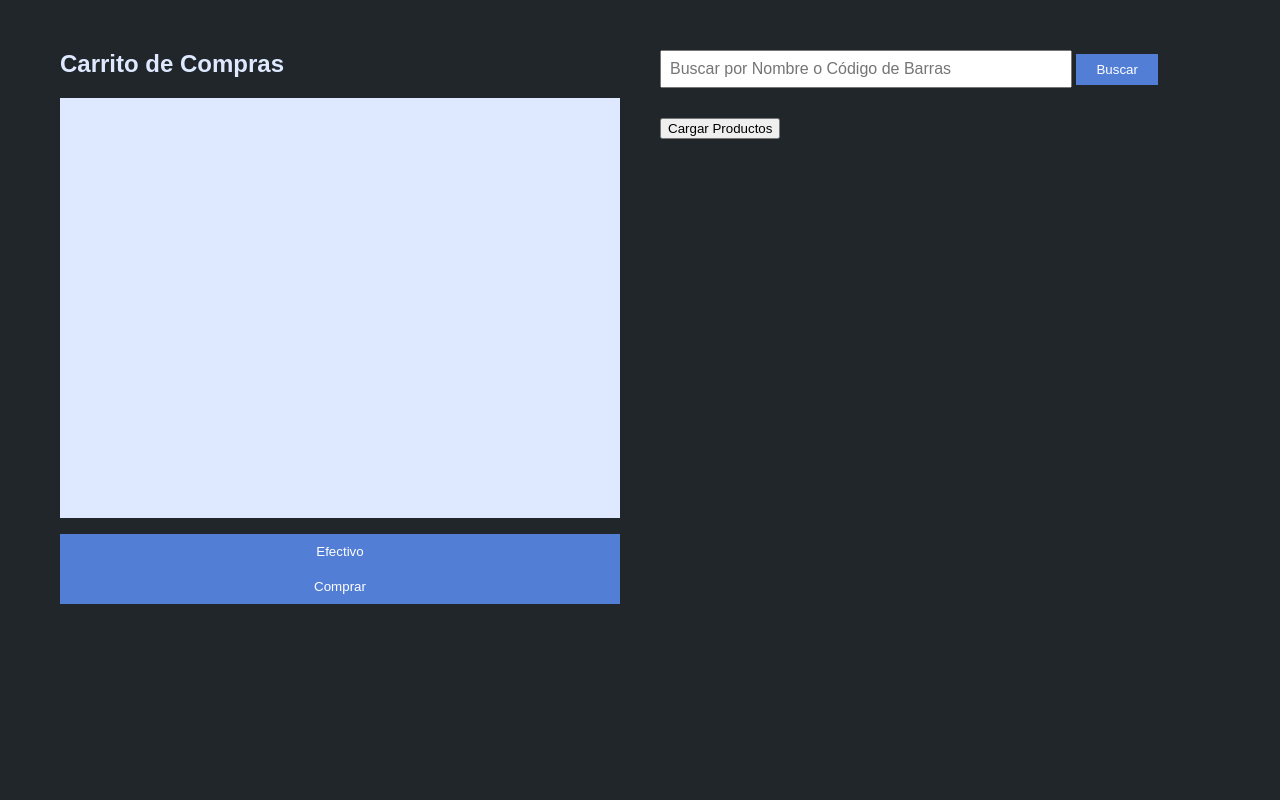
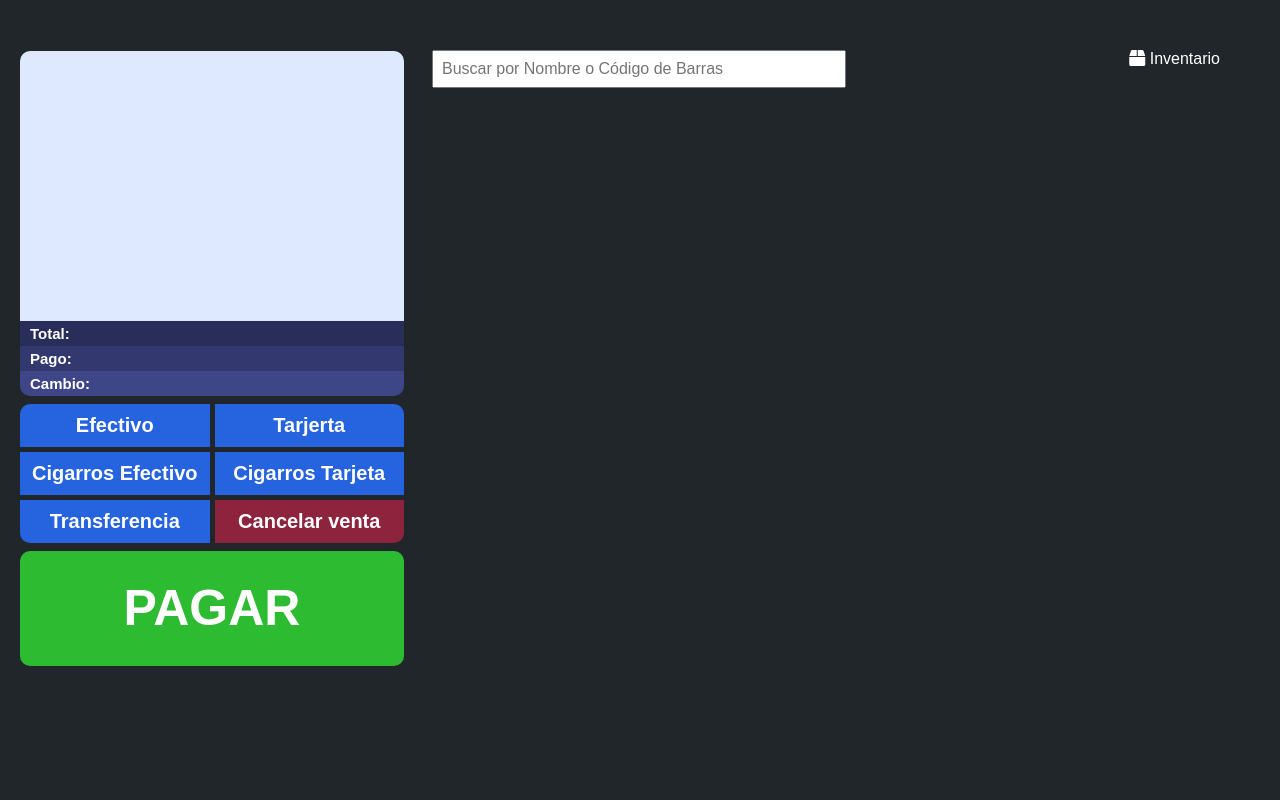
Before and after one commit to Pablo-Millones/Blue-Cat, a PHP site: page /Mi_ERP/public/punto_de_venta.html in a window 1280 px wide. Run offline with PHP 8.4, Linux system fonts and the light colour scheme.

Commit message:
Add files via upload

```diff
--- a/assets/css/punto_de_venta.css
+++ b/assets/css/punto_de_venta.css
@@ -16,6 +16,24 @@ body {
     flex: 1;
     padding: 0 20px;
   }
+  .container-left {
+    position: fixed;
+    top: 35px;
+    left: 0;
+    bottom: 0;
+    width: 30%; /* Puedes ajustar el ancho según sea necesario */
+    overflow-y: auto; /* Para habilitar el desplazamiento vertical si el contenido es más grande que el área visible */
+    z-index: 999; /* Asegura que el .container-left esté por encima del resto del contenido */
+}
+
+.container-right {
+    margin-left: 31%; /* Establece un margen a la izquierda para dejar espacio para el .container-left */
+    padding-left: 20px; /* Ajusta el relleno según sea necesario */
+    width: calc(50% - 20px); /* El ancho del .container-right se ajusta para dejar espacio para el .container-left y el relleno */
+    overflow-y: auto; /* Para habilitar el desplazamiento vertical si el contenido es más grande que el área visible */
+}
+
+
 
   h2 {
     margin-top: 0;
@@ -27,23 +45,10 @@ body {
   }
 
   .search-bar input[type="text"] {
-    width: 70%;
+    width: 50%;
     padding: 8px;
     font-size: 16px;
     margin-bottom: 10px;
-  }
-
-  .search-bar button {
-    padding: 8px 20px;
-    background-color: #527ED5;
-    color: #fff;
-    border: none;
-    cursor: pointer;
-
-  }
-
-  .search-bar button:hover {
-    background-color: #385F9E;
   }
 
   .product-grid {
@@ -74,26 +79,20 @@ body {
     margin-bottom: 20px;
   }
 
-  .calculator button {
-    padding: 8px 20px;
-    margin-left: 10px;
-    background-color: #527ED5;
-    color: #fff;
-    border: none;
-    cursor: pointer;
-  }
-
-  .calculator button:hover {
-    background-color: #385F9E;
-  }
-
   #cart-items {
     background-color: #dee9ff;
     list-style-type: none;
     padding: 10px;
-    min-height: 400px;
+    min-height: 250px;
+    max-height: 250px;
+    overflow-y: auto; /* Habilitar el desplazamiento vertical */
+    padding-right: 10px;
+    margin-bottom: 0%;
+    width: auto;
+    border-top-left-radius: 10px;
+    border-top-right-radius: 10px;
+}
 
-  }
 
   #cart-items li {
     margin-bottom: 10px;
@@ -110,16 +109,110 @@ body {
   }
 
   .comprar-btn {
-    display: block;
-    width: 100%;
+    display:grid;
+    align-items: center;
+    width: 45%;
     padding: 10px;
-    background-color: #527ED5;
+    background-color: #2563df;
     color: #fff;
     border: none;
     cursor: pointer;
+    font-size: 20px;
+    font-weight: bolder;
+  }
+  .cancelar-btn{
+    display:grid;
+    align-items: center;
+    width: 45%;
+    padding: 10px;
+    background-color: #8d233c;
+    color: #fff;
+    border: none;
+    cursor: pointer;
+    font-size: 20px;
+    font-weight: bolder;
+  }
+  .cancelar-btn:hover{
+    background-color: #ff2929;
+
+  }
+  .comprar-btn:hover {
+    background-color: #26477b;
+
+  }
+  .pagar-btn {
+    display:grid;
+    align-items: center;
+    width: 100%;
+    padding: 10px;
+    background-color: #2cbb31;
+    color: #fff;
+    border: none;
+    cursor: pointer;
+    margin-top: 5px;
+    height:15%;
+    font-size: 50px;
+    font-weight: bolder;
+    border-radius: 10px;
   }
 
-  .comprar-btn:hover {
-    background-color: #385F9E;
+
+  .pagar-btn:hover {
+    background-color: #63ff2f;
 
   }
+  .console-btn {
+    display: grid;
+    grid-template-columns: repeat(2, 1fr); /* Dos columnas iguales */
+    gap: 5px; /* Espacio entre los botones */
+    margin-top: 8px;
+    margin-bottom: 8px;
+  }
+
+  .comprar-btn,
+  .cancelar-btn,
+  .pagar-btn {
+    width: 100%; /* Opcional: Para asegurar que los botones ocupen todo el ancho de su contenedor */
+  }
+
+  #precio-total,
+  #pago,
+  #cambio {
+    background-color: #282d59;
+    list-style-type: none;
+    min-height: 25px;
+    font-size: 15px;
+    font-weight: bold;
+    width: auto;
+    margin-bottom: 0%;
+    display: flex;
+    align-items: center; /* Centra verticalmente el contenido */
+    padding: 0 10px; /* Ajusta el padding para centrar verticalmente */
+  }
+#precio-total .total,
+#pago .pago,
+#cambio .cambio{
+  margin: 0%;
+  color: white;
+}
+#pago{
+  background-color: #33396e;
+
+}
+#cambio{
+  background-color: #3f4687;
+  border-bottom-left-radius: 10px;
+  border-bottom-right-radius: 10px;
+}
+#efectivo-btn{
+  border-top-left-radius: 10px;
+}
+#tarjeta-btn{
+  border-top-right-radius: 10px;
+}
+#transferencia-btn{
+  border-bottom-left-radius: 10px;
+}
+#cancelar-venta{
+  border-bottom-right-radius: 10px;
+}
--- a/assets/js/punto_de_venta.js
+++ b/assets/js/punto_de_venta.js
@@ -1,19 +1,294 @@
 function loadProducts() {
     var xhr = new XMLHttpRequest();
-    xhr.open('GET', '../assets/PHP/obtener_productos_punto_venta.php', true); // Reemplaza el archivo PHP por el que obtiene productos por usuario
+    xhr.open('GET', '../assets/PHP/obtener_productos_punto_venta.php', true);
     xhr.onreadystatechange = function() {
         if (xhr.readyState === 4 && xhr.status === 200) {
             var productos = JSON.parse(xhr.responseText);
             var productGrid = document.getElementById('product-grid');
             productGrid.innerHTML = ''; // Limpiamos el contenido previo del contenedor
+
             productos.forEach(function(producto) {
+                // Crear el contenedor del producto
                 var productDiv = document.createElement('div');
                 productDiv.classList.add('product');
-                productDiv.innerHTML = '<h3>' + producto.nombre_producto + '</h3>' +
-                                       '<p>Precio: ' + producto.precio_venta + '</p>'; // Puedes agregar más detalles si lo necesitas
+
+
+                // Agregar el nombre del producto como un elemento clicable
+                var productName = document.createElement('h3');
+                productName.textContent = producto.nombre_producto;
+                productName.addEventListener('click', function() {
+                    addToCart(producto.nombre_producto, parseFloat(producto.precio_venta));
+                });
+
+                // Agregar el precio del producto como un elemento clicable
+                var productPrice = document.createElement('p');
+                productPrice.textContent = '$' + parseFloat(producto.precio_venta).toFixed(2); // Convertir el precio a número y limitar a dos decimales
+                productPrice.addEventListener('click', function() {
+                    addToCart(producto.nombre_producto, parseFloat(producto.precio_venta));
+                });
+
+                // Agregar el código de barras del producto como un elemento clicable
+                var productBarcode = document.createElement('p');
+                productBarcode.textContent = producto.codigo_de_barras;
+                productBarcode.addEventListener('click', function() {
+                    addToCart(producto.nombre_producto, parseFloat(producto.precio_venta));
+                });
+
+                // Agregar los elementos al contenedor del producto
+                productDiv.appendChild(productName);
+                productDiv.appendChild(productPrice);
+                productDiv.appendChild(productBarcode);
+
+                // Agregar el contenedor del producto a la grid
                 productGrid.appendChild(productDiv);
             });
         }
     };
     xhr.send();
+}
+
+
+
+
+
+// Obtener referencia al campo de entrada de búsqueda
+const searchInput = document.getElementById('search-input');
+
+// Obtener referencia a la tabla de productos y a todas las filas de productos
+const productGrid = document.getElementById('product-grid');
+
+// Función para realizar la búsqueda y filtrar los productos
+function searchProducts() {
+  // Convertir el texto de búsqueda a minúsculas para que la búsqueda no sea sensible a mayúsculas y minúsculas
+  const searchText = searchInput.value.toLowerCase();
+
+  // Obtener todos los elementos con la clase 'product'
+  const products = document.getElementsByClassName('product');
+
+  // Iterar sobre los elementos de producto y mostrar u ocultar según coincida con el texto de búsqueda
+  for (let i = 0; i < products.length; i++) {
+    const product = products[i];
+    // Obtener el texto dentro del div de producto
+    const productName = product.getElementsByTagName('h3')[0].innerText.toLowerCase();
+    const productBarcode = product.getElementsByTagName('p')[1].innerText.toLowerCase(); // Suponiendo que el código de barras es el segundo párrafo
+    // Realizar la búsqueda
+    if (productName.includes(searchText) || productBarcode.includes(searchText)) {
+      // Si hay coincidencia, mostrar el producto
+      product.style.display = '';
+    } else {
+      // Si no hay coincidencia, ocultar el producto
+      product.style.display = 'none';
+    }
   }
+}
+
+// Agregar un evento de escucha para el evento de entrada en el campo de búsqueda
+searchInput.addEventListener('input', searchProducts);
+
+// Llamar a loadProducts para cargar los productos inicialmente
+loadProducts();
+
+// Función para agregar productos al carrito
+function addToCart(productName, productPrice) {
+    // Crear un nuevo elemento de lista para el producto
+    var cartItem = document.createElement('li');
+    cartItem.innerText = productName + ' .................................   $' + productPrice;
+
+    // Agregar el elemento de lista al carrito
+    var cart = document.getElementById('cart-items');
+    cart.appendChild(cartItem);
+
+    // Calcular y mostrar el nuevo precio total
+    calculateTotalPrice();
+}
+
+// Función para quitar productos del carrito
+function removeFromCart() {
+    // Obtener referencia al carrito de compras
+    var cart = document.getElementById('cart-items');
+
+    // Obtener el último elemento del carrito
+    var lastCartItem = cart.lastElementChild;
+
+    // Verificar si hay elementos en el carrito
+    if (lastCartItem) {
+        // Quitar el último elemento del carrito
+        cart.removeChild(lastCartItem);
+        // Calcular y mostrar el nuevo precio total
+        calculateTotalPrice();
+    }
+}
+
+
+// Agregar un evento de escucha para la tecla "borrar" (Backspace)
+document.addEventListener('keydown', function(event) {
+    if (event.key === 'Backspace') {
+        removeFromCart();
+    }
+});
+// Función para calcular el precio total de los productos en el carrito
+function calculateTotalPrice() {
+    // Obtener referencia al carrito de compras
+    var cart = document.getElementById('cart-items');
+
+    // Obtener todos los elementos de lista dentro del carrito
+    var cartItems = cart.getElementsByTagName('li');
+
+    // Variable para almacenar el precio total
+    var totalPrice = 0;
+
+    // Iterar sobre los elementos del carrito y sumar los precios
+    for (var i = 0; i < cartItems.length; i++) {
+        // Obtener el texto del elemento de lista
+        var itemText = cartItems[i].innerText;
+        // Extraer el precio del texto (se asume que el precio está al final del texto y precedido por '$')
+        var price = parseFloat(itemText.split('$')[1]);
+        // Sumar el precio al total
+        totalPrice += price;
+    }
+
+    // Mostrar el precio total en el elemento HTML correspondiente
+    var totalPriceElement = document.querySelector('#precio-total .total');
+    totalPriceElement.textContent = 'Total: $' + totalPrice.toFixed(2);
+}
+// Función para establecer el monto de pago
+function setPaymentAmount(amount) {
+    // Obtener el elemento de pago
+    var paymentElement = document.querySelector('#pago .pago');
+
+    // Mostrar el monto de pago en el elemento
+    paymentElement.textContent = 'Pago: $' + amount.toFixed(2);
+}
+
+// Función para obtener el precio total de los productos en el carrito
+function getTotalPrice() {
+    // Obtener referencia al carrito de compras
+    var cart = document.getElementById('cart-items');
+
+    // Obtener todos los elementos de lista dentro del carrito
+    var cartItems = cart.getElementsByTagName('li');
+
+    // Variable para almacenar el precio total
+    var totalPrice = 0;
+
+    // Iterar sobre los elementos del carrito y sumar los precios
+    for (var i = 0; i < cartItems.length; i++) {
+        // Obtener el texto del elemento de lista
+        var itemText = cartItems[i].innerText;
+        // Extraer el precio del texto (se asume que el precio está al final del texto y precedido por '$')
+        var price = parseFloat(itemText.split('$')[1]);
+        // Sumar el precio al total
+        totalPrice += price;
+    }
+
+    return totalPrice;
+}
+
+// Función para calcular el cambio
+function calculateChange(paymentAmount, totalPrice) {
+    // Calcular la diferencia entre el pago y el total
+    var change = paymentAmount - totalPrice;
+
+    // Obtener el elemento de cambio
+    var changeElement = document.querySelector('#cambio .cambio');
+
+    // Mostrar el cambio en el elemento
+    changeElement.textContent = 'Cambio: $' + change.toFixed(2);
+}
+
+// Obtener referencia al contenedor de productos
+const product_Grid = document.getElementById('product-grid');
+
+// Agregar un evento de clic a la grid de productos
+productGrid.addEventListener('click', function(event) {
+    // Verificar si el clic se originó en un elemento de producto
+    if (event.target.classList.contains('product')) {
+        // Obtener los datos del producto clickeado
+        var productName = event.target.querySelector('h3').innerText;
+        var productPrice = event.target.querySelector('p:nth-of-type(1)').innerText.split(' ')[1]; // Obtener el precio del producto
+
+        // Agregar el producto al carrito
+        addToCart(productName, productPrice);
+    }
+});
+// Evento de clic para el botón "Efectivo"
+document.getElementById('efectivo-btn').addEventListener('click', function() {
+    var totalAmount = getTotalPrice();
+    var amount = parseFloat(prompt("Ingrese el monto en efectivo:", totalAmount.toFixed(2)));
+    if (!isNaN(amount)) {
+        setPaymentAmount(amount);
+        calculateChange(amount, totalAmount);
+    } else {
+        alert("Por favor, ingrese un monto válido.");
+    }
+});
+
+// Evento de clic para el botón "Tarjeta"
+document.getElementById('tarjeta-btn').addEventListener('click', function() {
+    var totalAmount = getTotalPrice();
+    var amount = parseFloat(prompt("Ingrese el monto a pagar con tarjeta:", totalAmount.toFixed(2)));
+    if (!isNaN(amount)) {
+        setPaymentAmount(amount);
+        calculateChange(amount, totalAmount);
+    } else {
+        alert("Por favor, ingrese un monto válido.");
+    }
+});
+// Evento de clic para el botón "Cigarros Efectivo"
+document.getElementById('cigarros-efectivo').addEventListener('click', function() {
+    var totalAmount = getTotalPrice();
+    var amount = parseFloat(prompt("Ingrese el monto en efectivo para los cigarros:", totalAmount.toFixed(2)));
+    if (!isNaN(amount)) {
+        setPaymentAmount(amount);
+        calculateChange(amount, totalAmount);
+    } else {
+        alert("Por favor, ingrese un monto válido.");
+    }
+});
+
+// Evento de clic para el botón "Cigarros Tarjeta"
+document.getElementById('cigarros-tarjeta').addEventListener('click', function() {
+    var totalAmount = getTotalPrice();
+    var amount = parseFloat(prompt("Ingrese el monto a pagar con tarjeta para los cigarros:", totalAmount.toFixed(2)));
+    if (!isNaN(amount)) {
+        setPaymentAmount(amount);
+        calculateChange(amount, totalAmount);
+    } else {
+        alert("Por favor, ingrese un monto válido.");
+    }
+});
+
+// Evento de clic para el botón "Transferencia"
+document.getElementById('transferencia-btn').addEventListener('click', function() {
+    var totalAmount = getTotalPrice();
+    var amount = parseFloat(prompt("Ingrese el monto a transferir:", totalAmount.toFixed(2)));
+    if (!isNaN(amount)) {
+        setPaymentAmount(amount);
+        calculateChange(amount, totalAmount);
+    } else {
+        alert("Por favor, ingrese un monto válido.");
+    }
+});
+// Función para cancelar la venta
+function cancelSale() {
+    // Limpiar el carrito de compras
+    var cart = document.getElementById('cart-items');
+    cart.innerHTML = '';
+
+    // Limpiar el precio total
+    var totalPriceElement = document.querySelector('#precio-total .total');
+    totalPriceElement.textContent = 'Total:';
+
+    // Limpiar el monto de pago
+    var paymentElement = document.querySelector('#pago .pago');
+    paymentElement.textContent = 'Pago:';
+
+    // Limpiar el cambio
+    var changeElement = document.querySelector('#cambio .cambio');
+    changeElement.textContent = 'Cambio:';
+}
+
+// Evento de clic para el botón "Cancelar venta"
+document.getElementById('cancelar-venta').addEventListener('click', function() {
+    cancelSale();
+});
--- a/public/inventario.html
+++ b/public/inventario.html
@@ -4,6 +4,7 @@
   <meta charset="UTF-8">
   <meta name="viewport" content="width=device-width, initial-scale=1.0">
   <title>Inventario</title>
+  <link rel="stylesheet" href="https://cdnjs.cloudflare.com/ajax/libs/font-awesome/5.15.4/css/all.min.css">
   <link rel="stylesheet" href="../assets/css/inventario.css">
 </head>
 <body>
@@ -12,6 +13,7 @@
     <button id="open-popup-btn" onclick="openPopup()">Añadir Producto</button>
     <button onclick="openImportPopup()">Importar</button>
     <button>Exportar</button>
+    <a href="punto_de_venta.html" class="app-button" style="color: white;text-decoration: none; float: right;"><i class="fas fa-cash-register"></i> Punto de Ventas</a>
     <!-- Popup de importación -->
     <div class="popup" id="import-popup">
       <div class="popup-content">
@@ -37,7 +39,8 @@
           <label for="cantidad">Cantidad:</label>
           <input type="number" id="cantidad" name="cantidad" min="0" required>
           <label for="categoria">Categoría:</label>
-          <input type="text" id="categoria" name="categoria" required> <!-- Corregido el ID aquí -->
+          <input type="text" id="categoria" name="categoria" required>
+          <!-- Corregido el ID aquí -->
           <button type="submit">Agregar Producto</button>
           <button onclick="closePopup()">Cancelar</button> <!-- Ajustado el botón de cancelar -->
       </form>
--- a/public/punto_de_venta.html
+++ b/public/punto_de_venta.html
@@ -4,28 +4,45 @@
   <meta charset="UTF-8">
   <meta name="viewport" content="width=device-width, initial-scale=1.0">
   <title>Punto de Venta</title>
+  <link rel="stylesheet" href="https://cdnjs.cloudflare.com/ajax/libs/font-awesome/5.15.4/css/all.min.css">
   <link rel="stylesheet" href="../assets/css/punto_de_venta.css">
 </head>
 <body>
   <div class="container">
     <div class="container-left">
-      <h2>Carrito de Compras</h2>
       <ul id="cart-items">
         <!-- Los elementos del carrito se mostrarán aquí -->
       </ul>
-      <button class="comprar-btn">Efectivo</button>
-      <button class="comprar-btn">Comprar</button>
+      <div id="precio-total">
+        <p class="total">Total:</p>
+      </div>
+      <div id="pago">
+        <p class="pago">Pago:</p>
+      </div>
+      <div id="cambio">
+        <p class="cambio">Cambio:</p>
+      </div>
+
+
+      <div class="console-btn">
+        <button class="comprar-btn" id="efectivo-btn">Efectivo</button>
+        <button class="comprar-btn" id="tarjeta-btn">Tarjerta</button>
+        <button class="comprar-btn" id="cigarros-efectivo">Cigarros Efectivo</button>
+        <button class="comprar-btn" id="cigarros-tarjeta">Cigarros Tarjeta</button>
+        <button class="comprar-btn" id="transferencia-btn">Transferencia</button>
+        <button class="cancelar-btn" id="cancelar-venta">Cancelar venta</button>
+    </div>
+      <button class="pagar-btn">PAGAR</button>
 
     </div>
     <div class="container-right">
       <div class="search-bar">
         <input type="text" id="search-input" placeholder="Buscar por Nombre o Código de Barras">
-        <button onclick="searchProduct()">Buscar</button>
+      <a href="inventario.html" class="app-button" style="color: white;text-decoration: none; float: right;"><i class="fas fa-box"></i>  Inventario</a>
       </div>
       <div class="product-grid" id="product-grid">
         <!-- Vista de los productos en cuadrícula -->
       </div>
-      <button onclick="loadProducts()">Cargar Productos</button>
     </div>
   </div>
 <script src="../assets/js/punto_de_venta.js"></script>
```
Also changed, not shown: assets/css/inventario.css (line endings or trailing spaces).
